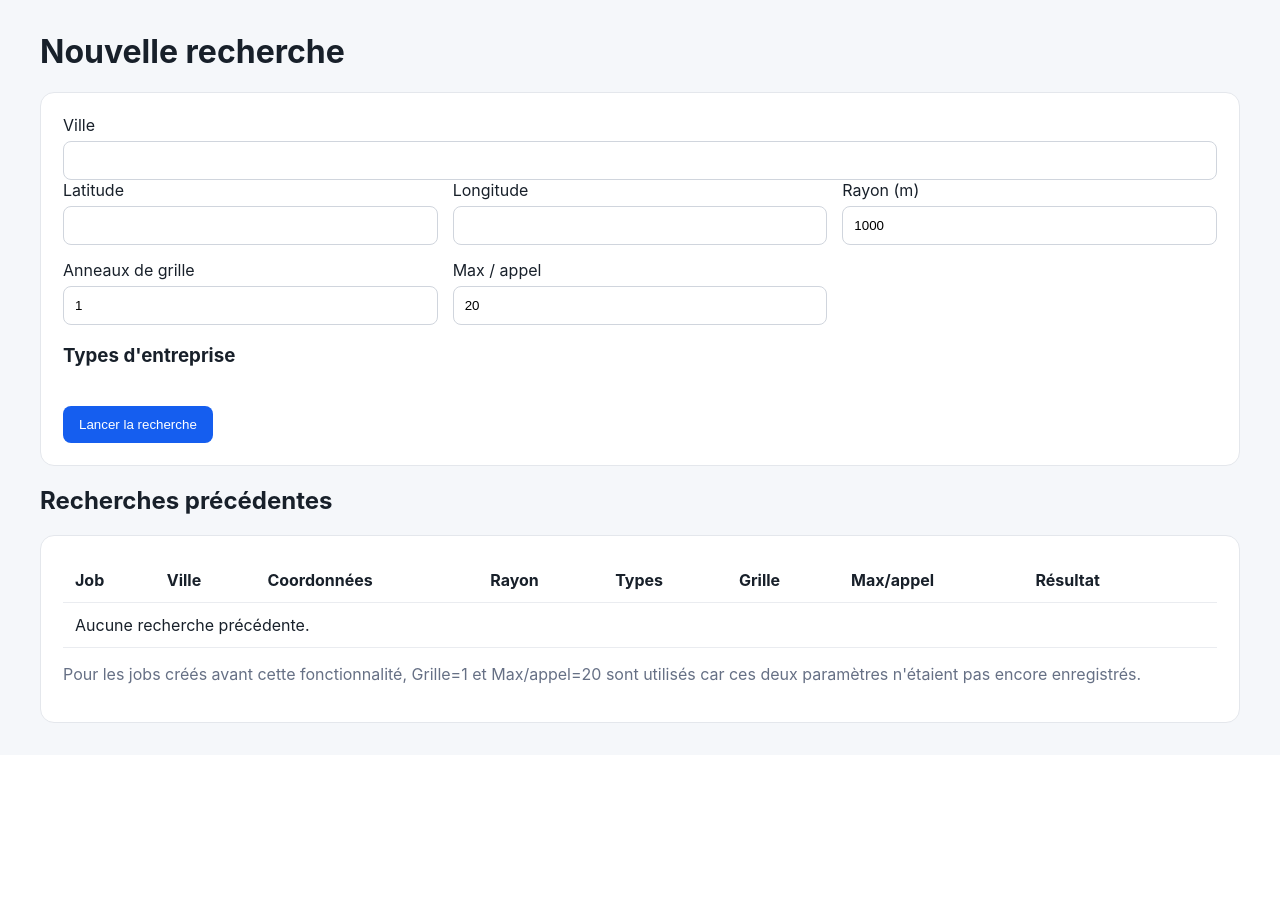
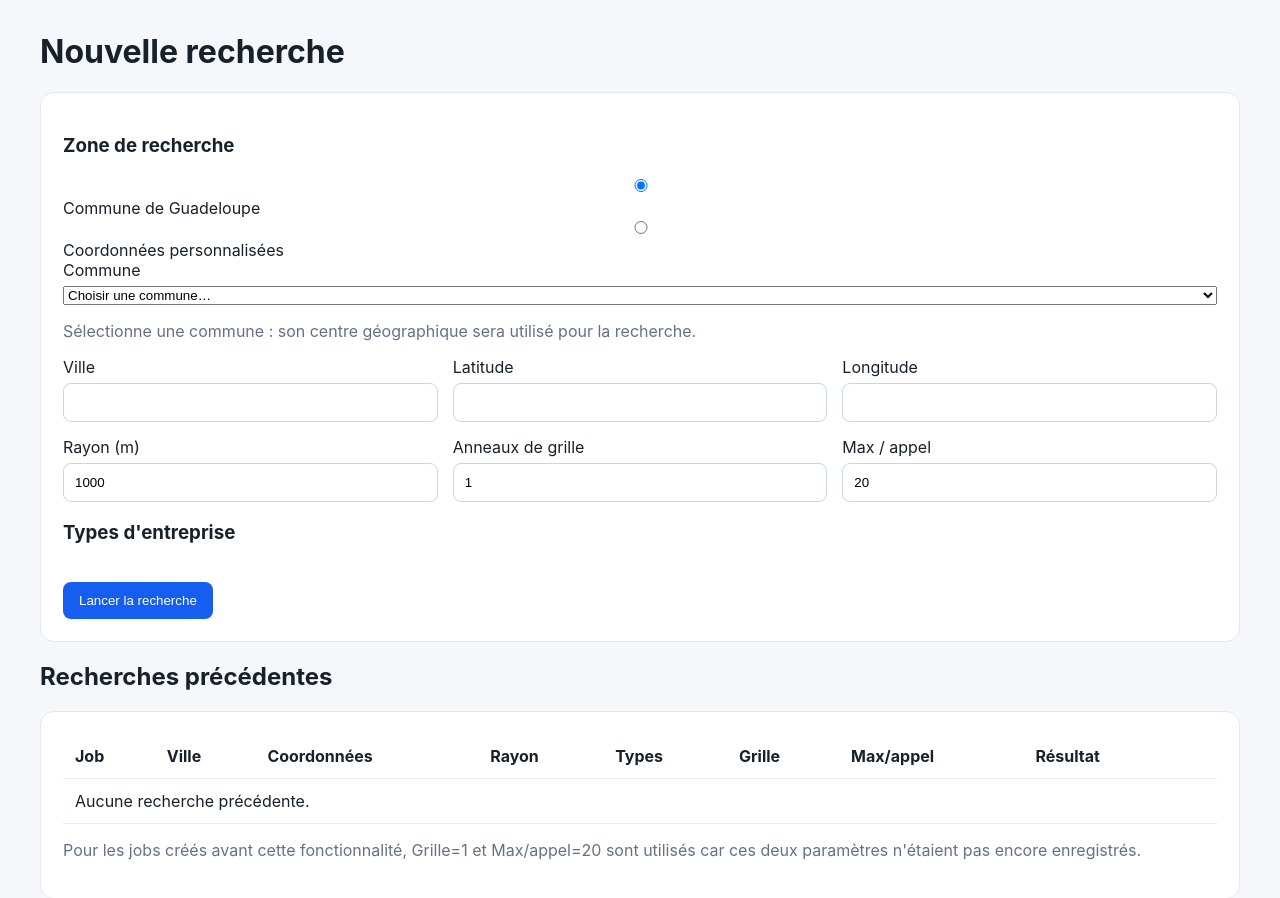
Before and after one commit to mopsoner/Profilefinder, a FastAPI app: template app/templates/search.html in a window 1280 px wide. Shown: the part 60-958 px from the top of the page. Before the commit the page ends 783 px from the top, so only its background shows below. Run offline with FastAPI, Linux system fonts and the light colour scheme; the template is opened without the code that fills it, so the values that code supplies are empty.

Commit message:
Add commune and custom coordinate search modes

```diff
--- a/app/templates/search.html
+++ b/app/templates/search.html
@@ -1,6 +1,32 @@
 {% extends 'base.html' %}{% block content %}
 <h1>Nouvelle recherche</h1>
-<form method="post" class="panel"><label>Ville<input name="city" required></label><div class="grid"><label>Latitude<input name="latitude" type="number" step="any" required></label><label>Longitude<input name="longitude" type="number" step="any" required></label><label>Rayon (m)<input name="radius" type="number" value="1000"></label><label>Anneaux de grille<input name="rings" type="number" min="0" max="5" value="1"></label><label>Max / appel<input name="max_results" type="number" min="1" max="20" value="20"></label></div><h3>Types d'entreprise</h3><div class="checks">{% for x in types %}<label><input type="checkbox" name="business_types" value="{{x}}"> {{x}}</label>{% endfor %}</div><button>Lancer la recherche</button></form>
+<form method="post" class="panel" id="search-form">
+<h3>Zone de recherche</h3>
+<div class="mode-switch">
+<label><input type="radio" name="location_mode" value="commune" checked> Commune de Guadeloupe</label>
+<label><input type="radio" name="location_mode" value="custom"> Coordonnées personnalisées</label>
+</div>
+<div id="commune-mode">
+<label>Commune<select id="commune-select"><option value="">Choisir une commune…</option>{% for c in communes %}<option value="{{c.code}}" data-name="{{c.name}}" data-lat="{{c.latitude if c.latitude is not none else ''}}" data-lng="{{c.longitude if c.longitude is not none else ''}}">{{c.name}} ({{c.code}})</option>{% endfor %}</select></label>
+<p class="muted" id="commune-info">Sélectionne une commune : son centre géographique sera utilisé pour la recherche.</p>
+</div>
+<div class="grid">
+<label>Ville<input id="city" name="city" required></label>
+<label>Latitude<input id="latitude" name="latitude" type="number" step="any" required></label>
+<label>Longitude<input id="longitude" name="longitude" type="number" step="any" required></label>
+<label>Rayon (m)<input name="radius" type="number" value="1000"></label>
+<label>Anneaux de grille<input name="rings" type="number" min="0" max="5" value="1"></label>
+<label>Max / appel<input name="max_results" type="number" min="1" max="20" value="20"></label>
+</div>
+<h3>Types d'entreprise</h3><div class="checks">{% for x in types %}<label><input type="checkbox" name="business_types" value="{{x}}"> {{x}}</label>{% endfor %}</div><button>Lancer la recherche</button></form>
+<script>
+(function(){
+const radios=document.querySelectorAll('input[name="location_mode"]'), box=document.getElementById('commune-mode'), select=document.getElementById('commune-select'), city=document.getElementById('city'), lat=document.getElementById('latitude'), lng=document.getElementById('longitude'), info=document.getElementById('commune-info');
+function mode(){const isCommune=document.querySelector('input[name="location_mode"]:checked').value==='commune';box.style.display=isCommune?'block':'none';city.readOnly=isCommune;lat.readOnly=isCommune;lng.readOnly=isCommune;if(!isCommune){city.value='';lat.value='';lng.value='';}}
+function commune(){const o=select.options[select.selectedIndex];if(!o||!o.value){city.value='';lat.value='';lng.value='';return;}city.value=o.dataset.name;lat.value=o.dataset.lat;lng.value=o.dataset.lng;if(o.dataset.lat&&o.dataset.lng){info.textContent='Centre utilisé : '+o.dataset.lat+', '+o.dataset.lng;}else{info.textContent='Coordonnées indisponibles : réessaie lorsque le référentiel géographique est accessible.';}}
+radios.forEach(r=>r.addEventListener('change',mode));select.addEventListener('change',commune);mode();
+})();
+</script>
 <h2>Recherches précédentes</h2>
 <div class="panel"><table><tr><th>Job</th><th>Ville</th><th>Coordonnées</th><th>Rayon</th><th>Types</th><th>Grille</th><th>Max/appel</th><th>Résultat</th><th></th></tr>
 {% for x in previous %}<tr><td>#{{x.id}}</td><td>{{x.city}}</td><td>{{'%.5f'|format(x.latitude)}}, {{'%.5f'|format(x.longitude)}}</td><td>{{x.radius}} m</td><td class="search-types">{{x.types}}</td><td>{{x.rings or 1}}</td><td>{{x.max_results or 20}}</td><td>{{x.total_found}} / {{x.total_filtered}}</td><td><form method="post" action="/search/rerun/{{x.id}}" onsubmit="return confirm('Relancer la recherche #{{x.id}} avec les mêmes paramètres ?')"><button type="submit">Relancer</button></form></td></tr>{% else %}<tr><td colspan="9">Aucune recherche précédente.</td></tr>{% endfor %}
```
